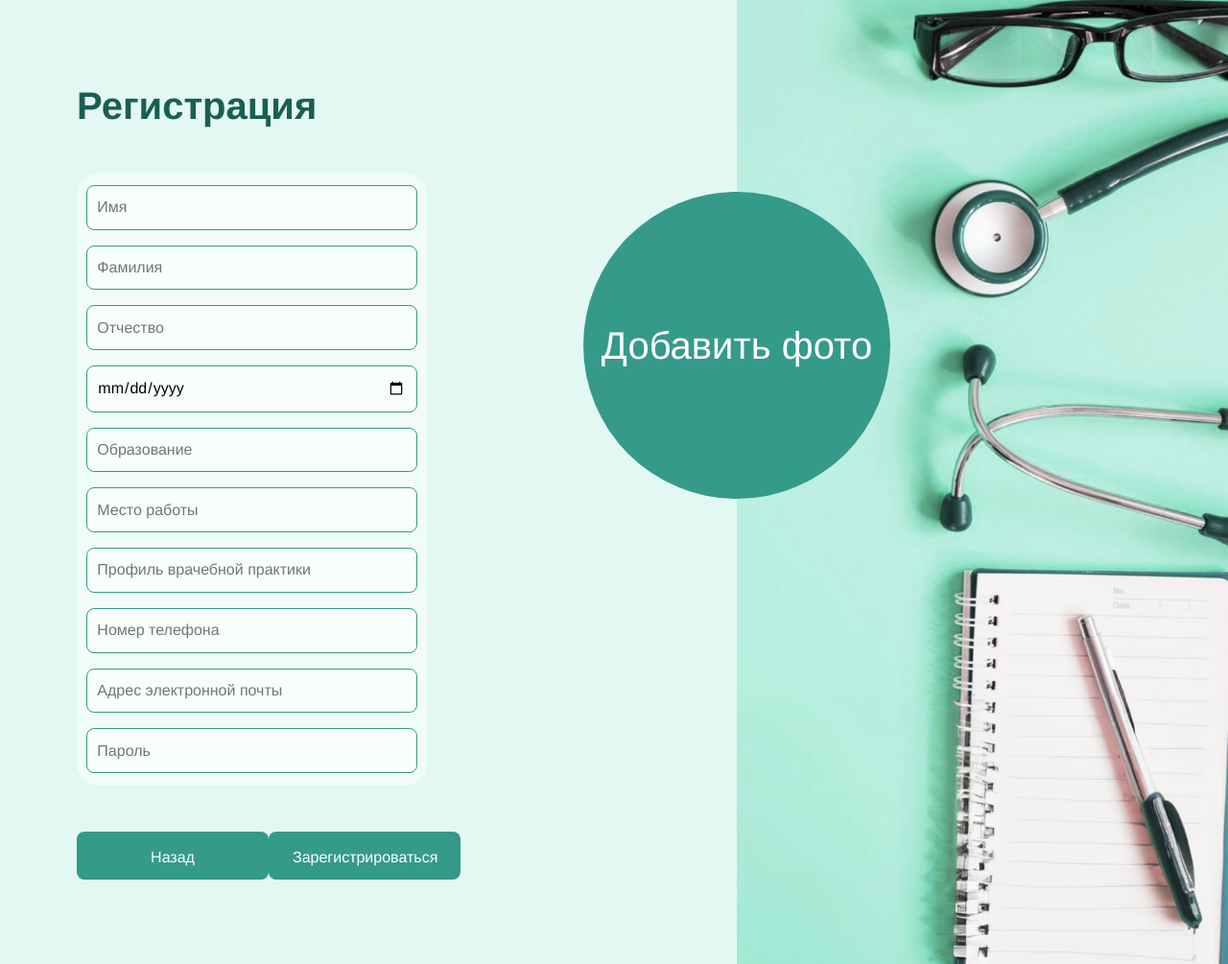
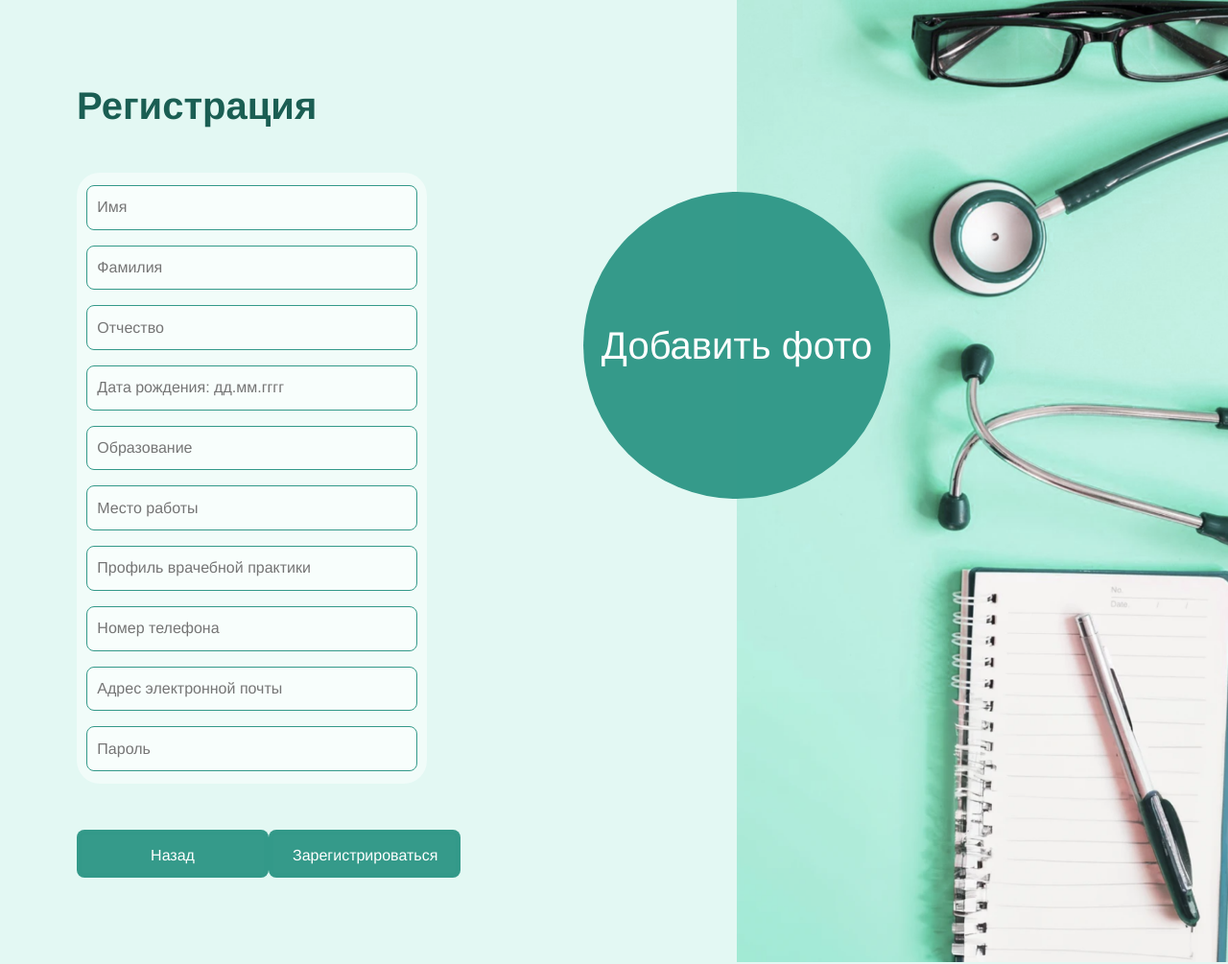
Before and after one commit to hinderss/medicine-course-project, a Flask app: page /signup-doctor in a window 1280 px wide. Shown: the whole page at 96% size. Run offline with Flask 3, Linux system fonts and the light colour scheme; some libraries are stand-ins or nearby versions.

Commit message:
date placeholders

```diff
--- a/Medicine/app/forms.py
+++ b/Medicine/app/forms.py
@@ -21,7 +21,7 @@ class DoctorForm(FlaskForm):
         DataRequired(message="Введите вашу фамилию")])
     patronymic = StringField('Отчество', validators=[
         DataRequired(message="Введите ваше отчество")])
-    dob = DateField('Дата рождения: dd.mm.yyyy', validators=[
+    dob = DateField('Дата рождения: дд.мм.гггг', validators=[
         DataRequired(message="Введите вашу дату рождения"),
         PastDateValidator(message="Дата рождения должна быть в прошлом.")])
     education = StringField('Образование', validators=[
@@ -50,7 +50,7 @@ class PatientForm(FlaskForm):
         DataRequired(message="Введите ваше имя")])
     surname = StringField('Фамилия', validators=[
         DataRequired(message="Введите вашу фамилию")])
-    dob = DateField('Дата рождения: dd.mm.yyyy', validators=[
+    dob = DateField('Дата рождения: дд.мм.гггг', validators=[
         DataRequired(message="Введите вашу дату рождения"),
         PastDateValidator(message="Дата рождения должна быть в прошлом.")])
     CHOICES = [('', 'Выберите регион'), ('BY', 'BY'), ('RU', 'RU'), ('KZ', 'KZ')]
@@ -78,7 +78,7 @@ class MedicalCardForm(FlaskForm):
         DataRequired()])
     patronymic = StringField('Отчество')
     gender = RadioField('Пол', choices=[('male', 'Мужской'), ('female', 'Женский')])
-    dob = DateField('Дата рождения: dd.mm.yyyy', validators=[
+    dob = DateField('Дата рождения: дд.мм.гггг', validators=[
         DataRequired(),
         PastDateValidator(message="Дата рождения должна быть в прошлом.")])
     passport = StringField('Личный Номер паспорта')
@@ -87,7 +87,7 @@ class MedicalCardForm(FlaskForm):
     document_serial = StringField('Серия документа')
     document_number = StringField('Номер документа')
     document_authority = StringField('Кем выдан')
-    document_issue_date = DateField('Дата выдачи: dd.mm.yyyy')
+    document_issue_date = DateField('Дата выдачи: дд.мм.гггг')
     region = StringField('Область')
     city = StringField('Населенный пункт')
     street = StringField('Улица/Переулок/Проезд')
@@ -134,7 +134,7 @@ class AppointmentForm(FlaskForm):
 
 
 class CreateAppointmentForm(FlaskForm):
-    date = DateField('Дата: dd.mm.yyyy', validators=[
+    date = DateField('Дата: дд.мм.гггг', validators=[
         DataRequired(),
         FutureDateValidator()])
     time = TimeField('Время: ', validators=[
--- /dev/null
+++ b/Medicine/app/static/js/date-fields.js
@@ -0,0 +1,19 @@
+document.addEventListener('DOMContentLoaded', function() {
+    const inputFields = document.querySelectorAll('.date-field');
+    console.log("started");
+
+    inputFields.forEach(function(inputField) {
+        console.log(inputField);
+        inputField.type = 'text';
+
+        inputField.addEventListener('focus', function() {
+            inputField.type = 'date';
+        });
+
+        inputField.addEventListener('blur', function() {
+            if (inputField.value == '') {
+                inputField.type = 'text';
+            }
+        });
+    });
+});
--- a/Medicine/app/templates/signupDoctor.html
+++ b/Medicine/app/templates/signupDoctor.html
@@ -4,6 +4,7 @@
 <head>
     <meta charset="UTF-8">
     <meta name="viewport" content="width=device-width, initial-scale=1.0">
+    <script src="/static/js/date-fields.js"></script>
 </head>
 <body class="signup fullHeight">
     <div class="container leftW medium mint padding80px fullHeight" id="signupDiv">
@@ -18,7 +19,7 @@
                         {{ form.firstname(class="form-control", placeholder="Имя", value=form.firstname.data or '') }}
                         {{ form.surname(class="form-control", placeholder="Фамилия", value=form.surname.data or '') }}
                         {{ form.patronymic(class="form-control", placeholder="Отчество", value=form.patronymic.data or '') }}
-                        {{ form.dob(class="form-control", placeholder="Дата рождения: dd.mm.yyyy", value=form.dob.data or '') }}
+                        {{ form.dob(class="date-field", placeholder="Дата рождения: дд.мм.гггг", value=form.dob.data or '') }}
                         {{ form.education(class="form-control", placeholder="Образование", value=form.education.data or '') }}
                         {{ form.workplace(class="form-control", placeholder="Место работы", value=form.workplace.data or '') }}
                         {{ form.practice_profile(class="form-control", placeholder="Профиль врачебной практики", value=form.practice_profile.data or '') }}
--- a/Medicine/app/templates/signupPatient.html
+++ b/Medicine/app/templates/signupPatient.html
@@ -4,6 +4,7 @@
 <head>
     <meta charset="UTF-8">
     <meta name="viewport" content="width=device-width, initial-scale=1.0">
+    <script src="/static/js/date-fields.js"></script>
 </head>
 <body class="signup">
     <div class="container leftW medium mint padding80px fullHeight"  id="signupDiv">
@@ -17,7 +18,7 @@
                         {{ form.csrf_token }}
                         {{ form.firstname(class="form-control", placeholder="Имя", value=form.firstname.data or '') }}
                         {{ form.surname(class="form-control", placeholder="Фамилия", value=form.surname.data or '') }}
-                        {{ form.dob(class="form-control", placeholder="Дата рождения: dd.mm.yyyy", value=form.dob.data or '') }}
+                        {{ form.dob(class="date-field", placeholder="Дата рождения: дд.мм.гггг", value=form.dob.data or '') }}
                         {{ form.region(class="form-control", placeholder="Регион: BY/RU/KZ", value=form.region.data or '') }}
                         {{ form.phone(class="form-control", placeholder="Номер телефона", value=form.phone.data or '') }}
                         {{ form.email(class="form-control", placeholder="Адрес электронной почты", value=form.email.data or '') }}
```
Also changed, not shown: Medicine/app/templates/medicalCard.html (+4 -4 lines).
